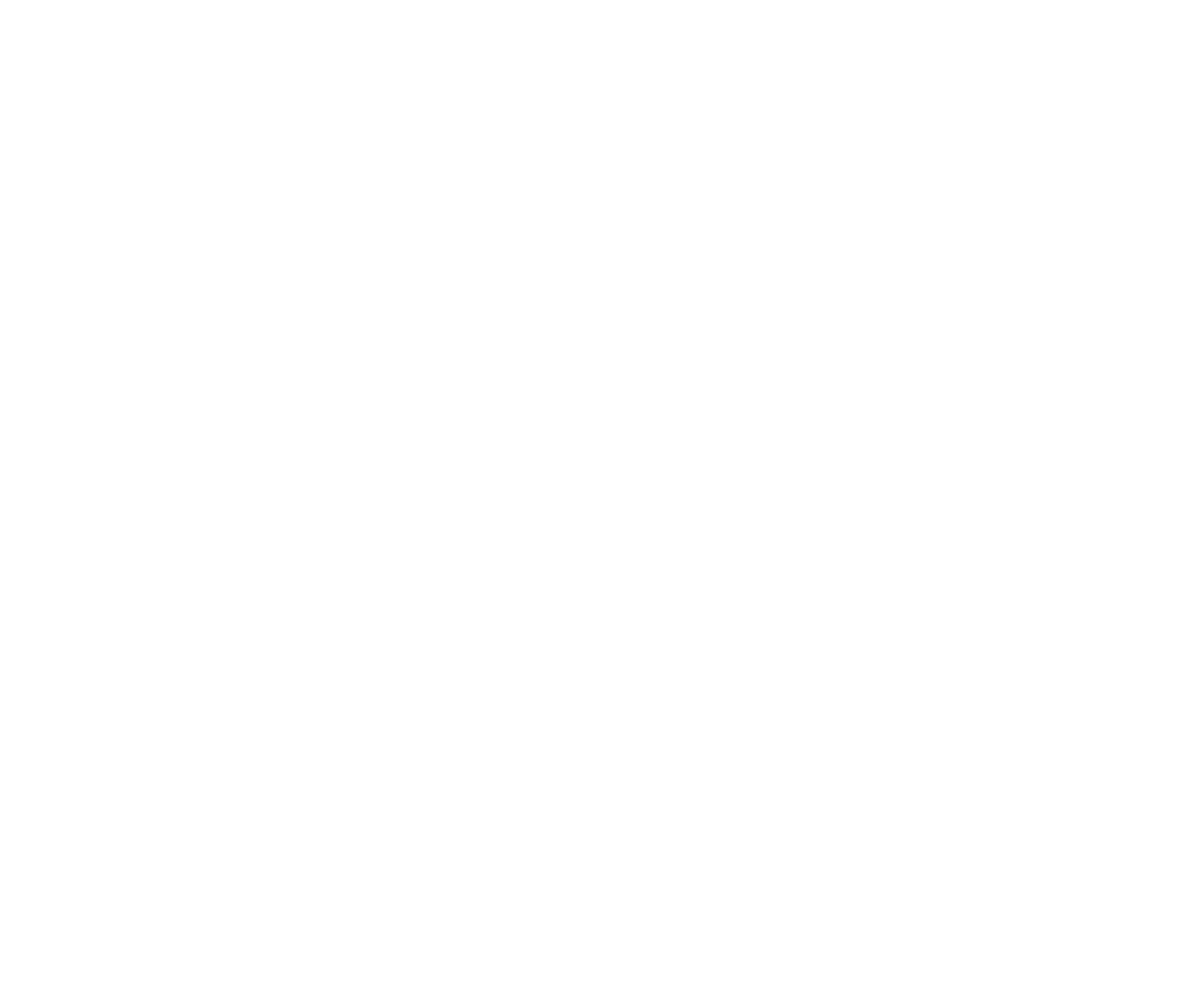
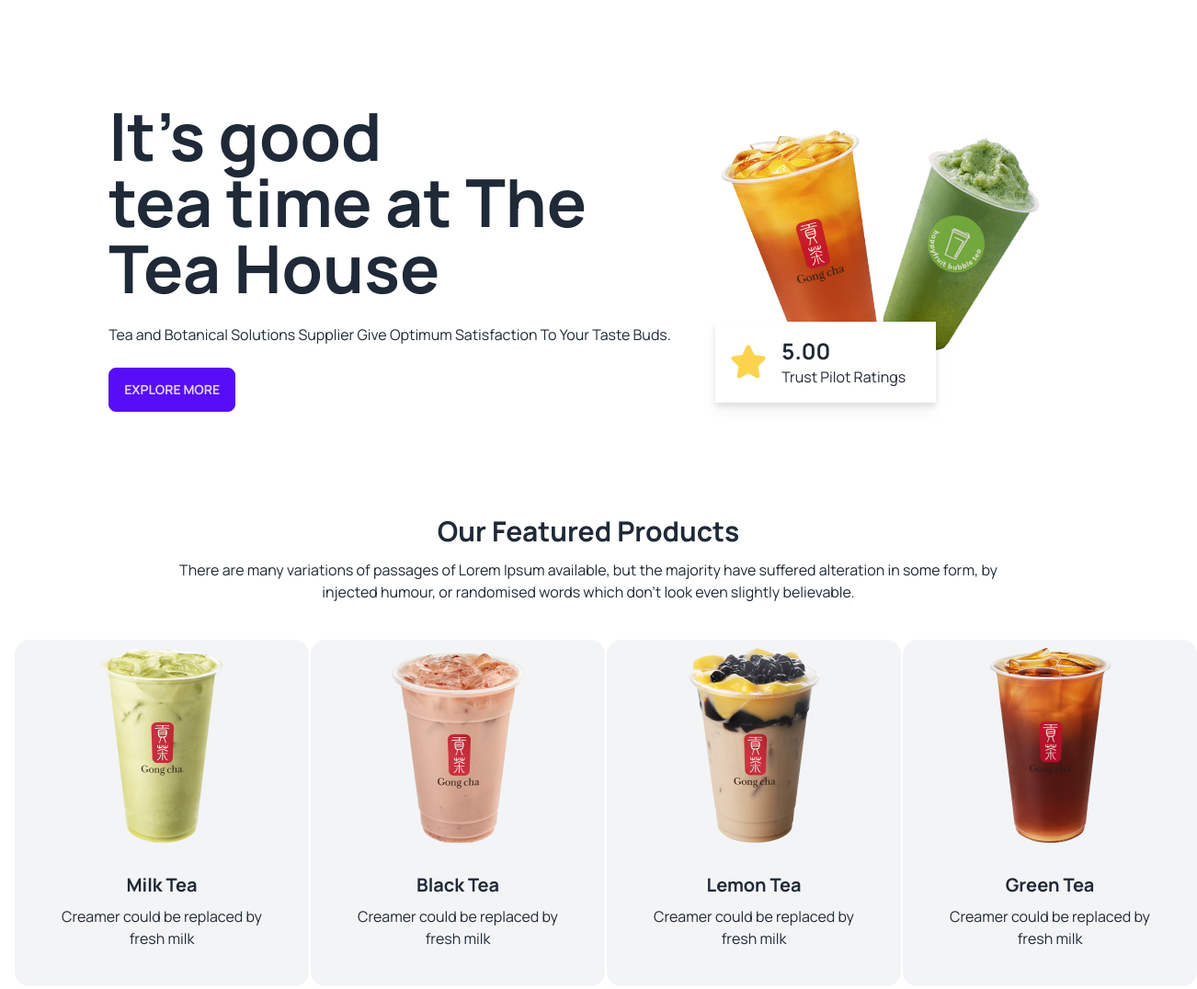
Before and after one commit to kawsarkabir/web-design-showcase, a plain HTML site: page 07-Tea Landing Page/index.html in a window 1280 px wide. Shown: the whole page at 92% size, 1302 px wide, since content can reach past the window. Before the commit the page ends 800 px from the top, so only its background shows below. Drawn offline with nearby package versions, Linux system fonts and the light colour scheme.

Commit message:
tea landing page feature section done

```diff
--- a/07-Tea Landing Page/index.html
+++ b/07-Tea Landing Page/index.html
@@ -1,17 +1,29 @@
 <!DOCTYPE html>
 <html lang="en">
   <head>
-    <meta charset="UTF-8">
-    <meta name="viewport" content="width=device-width, initial-scale=1.0">
+    <meta charset="UTF-8" />
+    <meta name="viewport" content="width=device-width, initial-scale=1.0" />
     <title>Tea Landing Page</title>
     <!-- tailwind and daisy ui cdn link -->
-    <link href="https://cdn.jsdelivr.net/npm/daisyui@3.4.0/dist/full.css" rel="stylesheet" type="text/css" />
+    <link
+      href="https://cdn.jsdelivr.net/npm/daisyui@3.4.0/dist/full.css"
+      rel="stylesheet"
+      type="text/css"
+    />
     <script src="https://cdn.tailwindcss.com"></script>
     <!-- google font link -->
-    <link href="https://fonts.googleapis.com/css2?family=Manrope:wght@200;300;400;500;700;800&display=swap" rel="stylesheet">
+    <link
+      href="https://fonts.googleapis.com/css2?family=Manrope:wght@200;300;400;500;700;800&display=swap"
+      rel="stylesheet"
+    />
+    <!-- font awesome cdn link -->
+    <link
+      rel="stylesheet"
+      href="https://cdnjs.cloudflare.com/ajax/libs/font-awesome/6.4.0/css/all.min.css"
+    />
     <style>
-        .font-manrope{
-            font-family: 'Manrope', sans-serif;
+      .font-manrope {
+        font-family: "Manrope", sans-serif;
       }
     </style>
     <!-- tailwind custom css -->
@@ -20,24 +32,89 @@
         theme: {
           extend: {
             colors: {
-                clifford: '#da373d',
-              }
-            }
-          }
-        }
+              clifford: "#da373d",
+            },
+          },
+        },
+      };
     </script>
   </head>
   <body class="font-manrope">
-    <header>
-
+    <header class="container mx-auto px-4 my-24">
+      <div class="hero">
+        <div class="hero-content flex-col lg:flex-row gap-12">
+          <div>
+            <h1 class="text-7xl font-bold">
+              It's good <br />
+              tea time at The <br />
+              Tea House
+            </h1>
+            <p class="py-6">
+              Tea and Botanical Solutions Supplier Give Optimum Satisfaction To
+              Your Taste Buds.
+            </p>
+            <button class="btn btn-primary">Explore More</button>
+          </div>
+          <div>
+            <img src="/images/banner.png" class="max-w-sm rounded-lg" />
+            <div
+              class="flex items-center gap-4 drop-shadow-lg bg-white p-4 w-60 -mt-16"
+            >
+              <i class="fa-solid fa-star text-4xl text-amber-300"></i>
+              <div>
+                <h3 class="font-bold text-2xl">5.00</h3>
+                <p>Trust Pilot Ratings</p>
+              </div>
+            </div>
+          </div>
+        </div>
+      </div>
     </header>
-    <main>
-
+    <main class="container mx-auto px-4 my-24">
+      <!-- feature section start -->
+      <section>
+        <div class="w-9/12 mx-auto text-center">
+          <h1 class="text-3xl font-semibold mb-3">Our Featured Products</h1>
+          <p>
+            There are many variations of passages of Lorem Ipsum available, but
+            the majority have suffered alteration in some form, by injected
+            humour, or randomised words which don't look even slightly
+            believable.
+          </p>
+        </div>
+        <div class="grid lg:grid-cols-4 grid-cols-1 gap-10 mt-10 text-center">
+          <div class="card  lg:w-80 bg-gray-100 p-2">
+            <figure><img src="/images/tea-1.png" alt="Shoes" /></figure>
+            <div class="card-body">
+              <h2 class="card-title justify-center">Milk Tea</h2>
+              <p>Creamer could be replaced by fresh milk</p>
+            </div>
+          </div>
+          <div class="card  lg:w-80 bg-gray-100 p-2">
+            <figure><img src="/images/tea-2.png" alt="Shoes" /></figure>
+            <div class="card-body">
+              <h2 class="card-title justify-center">Black Tea</h2>
+              <p>Creamer could be replaced by fresh milk</p>
+            </div>
+          </div>
+          <div class="card  lg:w-80 bg-gray-100 p-2">
+            <figure><img src="/images/tea-3.png" alt="Shoes" /></figure>
+            <div class="card-body">
+              <h2 class="card-title justify-center">Lemon Tea</h2>
+              <p>Creamer could be replaced by fresh milk</p>
+            </div>
+          </div>
+          <div class="card lg:w-80 bg-gray-100 p-2">
+            <figure><img src="/images/tea-4.png" alt="Shoes" /></figure>
+            <div class="card-body">
+              <h2 class="card-title justify-center">Green Tea</h2>
+              <p>Creamer could be replaced by fresh milk</p>
+            </div>
+          </div>
+        </div>
+      </section>
+      <!-- feature section end -->
     </main>
-    <footer>
-
-    </footer>
-
-
+    <footer></footer>
   </body>
 </html>
```
Lines whose indentation alone changed are shown as unchanged.
